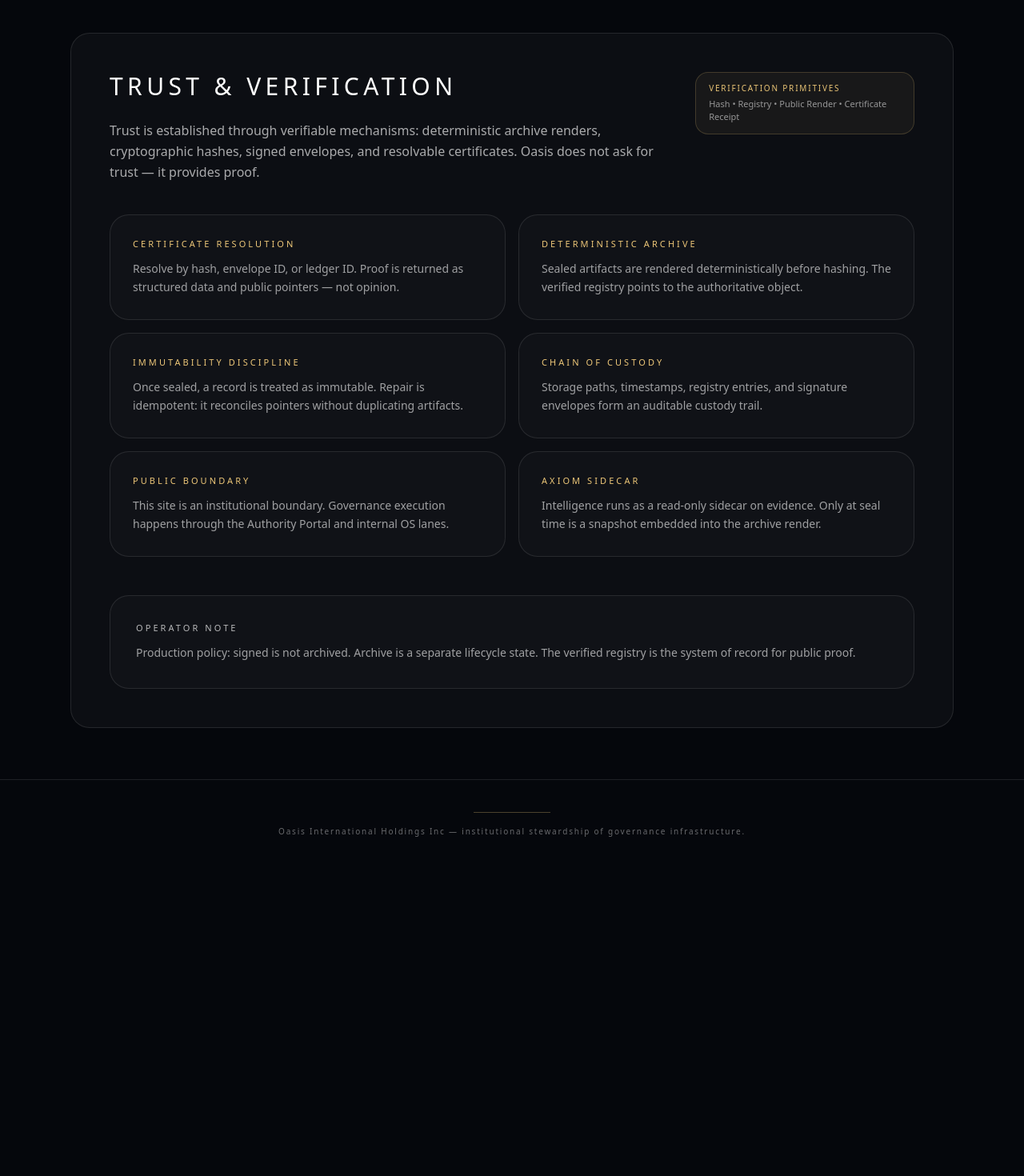
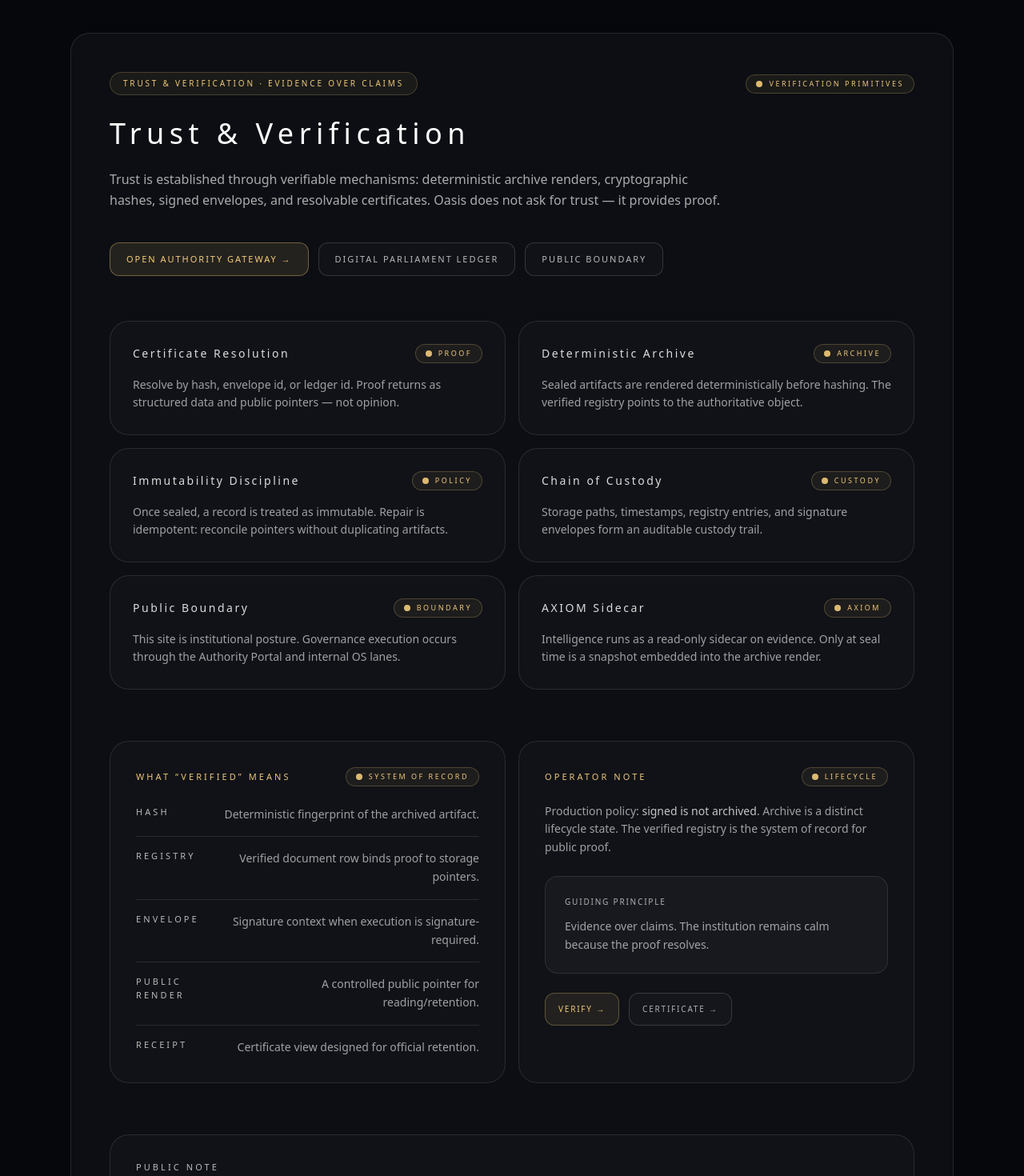
Before and after one commit to oasisinternationalholdingsinc-cyber/oasis-holdings, a Next.js app: page /trust in a window 1280 px wide. Shown: the part 140-1610 px from the top of the page at 80% size. Before the commit the page ends 1227 px from the top, so only its background shows below. Built offline with nearby package versions, Linux system fonts and the light colour scheme.

Commit message:
Polish Trust page: emblem depth + ledger-grade panels

```diff
--- a/src/app/trust/page.tsx
+++ b/src/app/trust/page.tsx
@@ -1,79 +1,268 @@
 import InstitutionalFrame from '@/components/InstitutionalFrame';
+import Link from 'next/link';
 
-function Panel({ title, body }: { title: string; body: string }) {
+function Emblem() {
+  return (
+    <svg
+      aria-hidden
+      viewBox='0 0 600 600'
+      className='pointer-events-none absolute left-1/2 top-6 -z-10 h-[520px] w-[520px] -translate-x-1/2 opacity-[0.18] blur-[0.35px]'
+    >
+      <defs>
+        <radialGradient id='tg' cx='50%' cy='35%' r='70%'>
+          <stop offset='0%' stopColor='rgba(255,214,128,.18)' />
+          <stop offset='55%' stopColor='rgba(255,214,128,.07)' />
+          <stop offset='100%' stopColor='rgba(255,214,128,0)' />
+        </radialGradient>
+      </defs>
+
+      <circle cx='300' cy='300' r='210' fill='url(#tg)' />
+      <circle
+        cx='300'
+        cy='300'
+        r='208'
+        fill='none'
+        stroke='rgba(255,214,128,.22)'
+        strokeWidth='1.2'
+      />
+      <circle
+        cx='300'
+        cy='300'
+        r='178'
+        fill='none'
+        stroke='rgba(255,214,128,.16)'
+        strokeWidth='1'
+        strokeDasharray='2 6'
+      />
+      <circle
+        cx='300'
+        cy='300'
+        r='128'
+        fill='none'
+        stroke='rgba(255,214,128,.10)'
+        strokeWidth='1'
+      />
+      {[
+        [300, 70, 300, 98],
+        [300, 502, 300, 530],
+        [70, 300, 98, 300],
+        [502, 300, 530, 300],
+      ].map((d, i) => (
+        <line
+          key={i}
+          x1={d[0]}
+          y1={d[1]}
+          x2={d[2]}
+          y2={d[3]}
+          stroke='rgba(255,214,128,.22)'
+          strokeWidth='1'
+        />
+      ))}
+      <path
+        d='M210 335c18-78 64-125 90-125s72 47 90 125'
+        fill='none'
+        stroke='rgba(255,214,128,.18)'
+        strokeWidth='1.4'
+      />
+      <path
+        d='M230 360h140'
+        fill='none'
+        stroke='rgba(255,214,128,.12)'
+        strokeWidth='1'
+      />
+    </svg>
+  );
+}
+
+function GoldChip({ text }: { text: string }) {
+  return (
+    <div className='inline-flex items-center gap-2 rounded-full border border-[rgba(255,214,128,.22)] bg-[rgba(255,214,128,.06)] px-3 py-1'>
+      <span aria-hidden className='h-2 w-2 rounded-full bg-[rgba(255,214,128,.85)]' />
+      <span className='text-[9px] tracking-widemax text-[rgba(255,214,128,.92)]'>
+        {text.toUpperCase()}
+      </span>
+    </div>
+  );
+}
+
+function Panel({
+  title,
+  tag,
+  body,
+}: {
+  title: string;
+  tag: string;
+  body: string;
+}) {
   return (
     <div className='rounded-3xl border border-white/10 bg-white/[0.02] p-7'>
-      <div className='text-[11px] tracking-widemax text-[rgba(255,214,128,.92)]'>
-        {title.toUpperCase()}
+      <div className='flex items-center justify-between gap-4'>
+        <div className='text-sm tracking-wideplus text-white/85'>{title}</div>
+        <GoldChip text={tag} />
       </div>
-      <div className='mt-3 text-sm text-white/60 leading-relaxed'>{body}</div>
+      <p className='mt-4 text-sm text-white/60 leading-relaxed'>{body}</p>
+    </div>
+  );
+}
+
+function EvidenceRow({ k, v }: { k: string; v: string }) {
+  return (
+    <div className='flex items-start justify-between gap-6 border-t border-white/10 py-4 first:border-t-0 first:pt-0 last:pb-0'>
+      <div className='text-[11px] tracking-widemax text-white/70'>{k.toUpperCase()}</div>
+      <div className='text-sm text-white/60 text-right leading-relaxed'>{v}</div>
     </div>
   );
 }
 
 export default function Trust() {
-  const items: Array<[string, string]> = [
-    [
-      'Certificate Resolution',
-      'Resolve by hash, envelope ID, or ledger ID. Proof is returned as structured data and public pointers — not opinion.',
-    ],
-    [
-      'Deterministic Archive',
-      'Sealed artifacts are rendered deterministically before hashing. The verified registry points to the authoritative object.',
-    ],
-    [
-      'Immutability Discipline',
-      'Once sealed, a record is treated as immutable. Repair is idempotent: it reconciles pointers without duplicating artifacts.',
-    ],
-    [
-      'Chain of Custody',
-      'Storage paths, timestamps, registry entries, and signature envelopes form an auditable custody trail.',
-    ],
-    [
-      'Public Boundary',
-      'This site is an institutional boundary. Governance execution happens through the Authority Portal and internal OS lanes.',
-    ],
-    [
-      'AXIOM Sidecar',
-      'Intelligence runs as a read-only sidecar on evidence. Only at seal time is a snapshot embedded into the archive render.',
-    ],
-  ];
-
   return (
     <InstitutionalFrame active='/trust'>
-      <div className='flex items-start justify-between gap-8'>
-        <div>
-          <h1 className='text-3xl tracking-wideplus'>TRUST & VERIFICATION</h1>
-          <p className='mt-6 max-w-3xl text-white/65 leading-relaxed'>
-            Trust is established through verifiable mechanisms: deterministic archive renders,
-            cryptographic hashes, signed envelopes, and resolvable certificates. Oasis does not
-            ask for trust — it provides proof.
-          </p>
+      <section className='relative'>
+        <Emblem />
+
+        <div className='flex flex-wrap items-center justify-between gap-3'>
+          <div className='inline-flex items-center gap-2 rounded-full border border-[rgba(255,214,128,.20)] bg-[rgba(255,214,128,.06)] px-4 py-1.5 text-[10px] tracking-widemax text-[rgba(255,214,128,.92)]'>
+            TRUST & VERIFICATION · EVIDENCE OVER CLAIMS
+          </div>
+
+          <div className='hidden md:block'>
+            <GoldChip text='VERIFICATION PRIMITIVES' />
+          </div>
         </div>
 
-        <div className='hidden md:block rounded-2xl border border-[rgba(255,214,128,.18)] bg-[rgba(255,214,128,.05)] px-4 py-3'>
-          <div className='text-[10px] tracking-wideplus text-[rgba(255,214,128,.9)]'>
-            VERIFICATION PRIMITIVES
+        <h1 className='mt-7 text-3xl md:text-4xl tracking-wideplus'>Trust & Verification</h1>
+
+        <p className='mt-6 max-w-3xl text-white/65 leading-relaxed'>
+          Trust is established through verifiable mechanisms: deterministic archive renders,
+          cryptographic hashes, signed envelopes, and resolvable certificates. Oasis does not ask
+          for trust — it provides proof.
+        </p>
+
+        <div className='mt-10 flex flex-wrap gap-3'>
+          <a
+            href='https://portal.oasisintlholdings.com'
+            target='_blank'
+            rel='noreferrer'
+            className='rounded-xl border border-[rgba(255,214,128,.35)] bg-[rgba(255,214,128,.10)] px-5 py-3 text-[11px] tracking-wideplus text-[rgba(255,214,128,.95)] hover:bg-[rgba(255,214,128,.16)]'
+          >
+            OPEN AUTHORITY GATEWAY →
+          </a>
+
+          <Link
+            href='/digital-parliament'
+            className='rounded-xl border border-white/15 bg-white/[0.02] px-5 py-3 text-[11px] tracking-wideplus text-white/70 hover:bg-white/[0.04]'
+          >
+            DIGITAL PARLIAMENT LEDGER
+          </Link>
+
+          <Link
+            href='/authority'
+            className='rounded-xl border border-white/15 bg-white/[0.02] px-5 py-3 text-[11px] tracking-wideplus text-white/70 hover:bg-white/[0.04]'
+          >
+            PUBLIC BOUNDARY
+          </Link>
+        </div>
+      </section>
+
+      <section className='mt-14 grid gap-4 md:grid-cols-2'>
+        <Panel
+          title='Certificate Resolution'
+          tag='Proof'
+          body='Resolve by hash, envelope id, or ledger id. Proof returns as structured data and public pointers — not opinion.'
+        />
+        <Panel
+          title='Deterministic Archive'
+          tag='Archive'
+          body='Sealed artifacts are rendered deterministically before hashing. The verified registry points to the authoritative object.'
+        />
+        <Panel
+          title='Immutability Discipline'
+          tag='Policy'
+          body='Once sealed, a record is treated as immutable. Repair is idempotent: reconcile pointers without duplicating artifacts.'
+        />
+        <Panel
+          title='Chain of Custody'
+          tag='Custody'
+          body='Storage paths, timestamps, registry entries, and signature envelopes form an auditable custody trail.'
+        />
+        <Panel
+          title='Public Boundary'
+          tag='Boundary'
+          body='This site is institutional posture. Governance execution occurs through the Authority Portal and internal OS lanes.'
+        />
+        <Panel
+          title='AXIOM Sidecar'
+          tag='AXIOM'
+          body='Intelligence runs as a read-only sidecar on evidence. Only at seal time is a snapshot embedded into the archive render.'
+        />
+      </section>
+
+      <section className='mt-16 grid gap-4 md:grid-cols-2'>
+        <div className='rounded-3xl border border-white/10 bg-white/[0.02] p-8'>
+          <div className='flex items-center justify-between gap-4'>
+            <div className='text-[11px] tracking-widemax text-[rgba(255,214,128,.92)]'>
+              WHAT “VERIFIED” MEANS
+            </div>
+            <GoldChip text='System of record' />
           </div>
-          <div className='mt-1 text-[11px] text-white/55'>
-            Hash • Registry • Public Render • Certificate Receipt
+
+          <div className='mt-6'>
+            <EvidenceRow k='Hash' v='Deterministic fingerprint of the archived artifact.' />
+            <EvidenceRow k='Registry' v='Verified document row binds proof to storage pointers.' />
+            <EvidenceRow k='Envelope' v='Signature context when execution is signature-required.' />
+            <EvidenceRow k='Public Render' v='A controlled public pointer for reading/retention.' />
+            <EvidenceRow k='Receipt' v='Certificate view designed for official retention.' />
           </div>
         </div>
-      </div>
 
-      <div className='mt-10 grid gap-4 md:grid-cols-2'>
-        {items.map(([t, d]) => (
-          <Panel key={t} title={t} body={d} />
-        ))}
-      </div>
+        <div className='rounded-3xl border border-white/10 bg-white/[0.02] p-8'>
+          <div className='flex items-center justify-between gap-4'>
+            <div className='text-[11px] tracking-widemax text-[rgba(255,214,128,.92)]'>
+              OPERATOR NOTE
+            </div>
+            <GoldChip text='Lifecycle' />
+          </div>
 
-      <div className='mt-12 rounded-3xl border border-white/10 bg-white/[0.02] p-8'>
-        <div className='text-[11px] tracking-widemax text-white/70'>OPERATOR NOTE</div>
-        <div className='mt-3 text-sm text-white/60 leading-relaxed'>
-          Production policy: signed is not archived. Archive is a separate lifecycle state.
-          The verified registry is the system of record for public proof.
+          <p className='mt-5 text-sm text-white/60 leading-relaxed'>
+            Production policy: <span className='text-white/75'>signed is not archived</span>. Archive is a
+            distinct lifecycle state. The verified registry is the system of record for public proof.
+          </p>
+
+          <div className='mt-6 rounded-2xl border border-white/10 bg-white/[0.03] p-6'>
+            <div className='text-[10px] tracking-wideplus text-white/65'>GUIDING PRINCIPLE</div>
+            <div className='mt-3 text-sm text-white/60 leading-relaxed'>
+              Evidence over claims. The institution remains calm because the proof resolves.
+            </div>
+          </div>
+
+          <div className='mt-6 flex flex-wrap gap-3'>
+            <a
+              href='https://portal.oasisintlholdings.com/verify'
+              target='_blank'
+              rel='noreferrer'
+              className='rounded-xl border border-[rgba(255,214,128,.28)] bg-[rgba(255,214,128,.08)] px-4 py-3 text-[10px] tracking-wideplus text-[rgba(255,214,128,.92)] hover:bg-[rgba(255,214,128,.14)]'
+            >
+              VERIFY →
+            </a>
+            <a
+              href='https://portal.oasisintlholdings.com/certificate'
+              target='_blank'
+              rel='noreferrer'
+              className='rounded-xl border border-white/15 bg-white/[0.02] px-4 py-3 text-[10px] tracking-wideplus text-white/65 hover:bg-white/[0.04]'
+            >
+              CERTIFICATE →
+            </a>
+          </div>
         </div>
-      </div>
+      </section>
+
+      <section className='mt-16 rounded-3xl border border-white/10 bg-white/[0.02] p-8'>
+        <div className='text-[11px] tracking-widemax text-white/70'>PUBLIC NOTE</div>
+        <p className='mt-3 text-sm text-white/60 leading-relaxed'>
+          This site describes institutional posture. Verification and certificate resolution occur through the
+          Authority Gateway. Internal execution lanes remain controlled and authority-scoped.
+        </p>
+      </section>
     </InstitutionalFrame>
   );
 }
```
